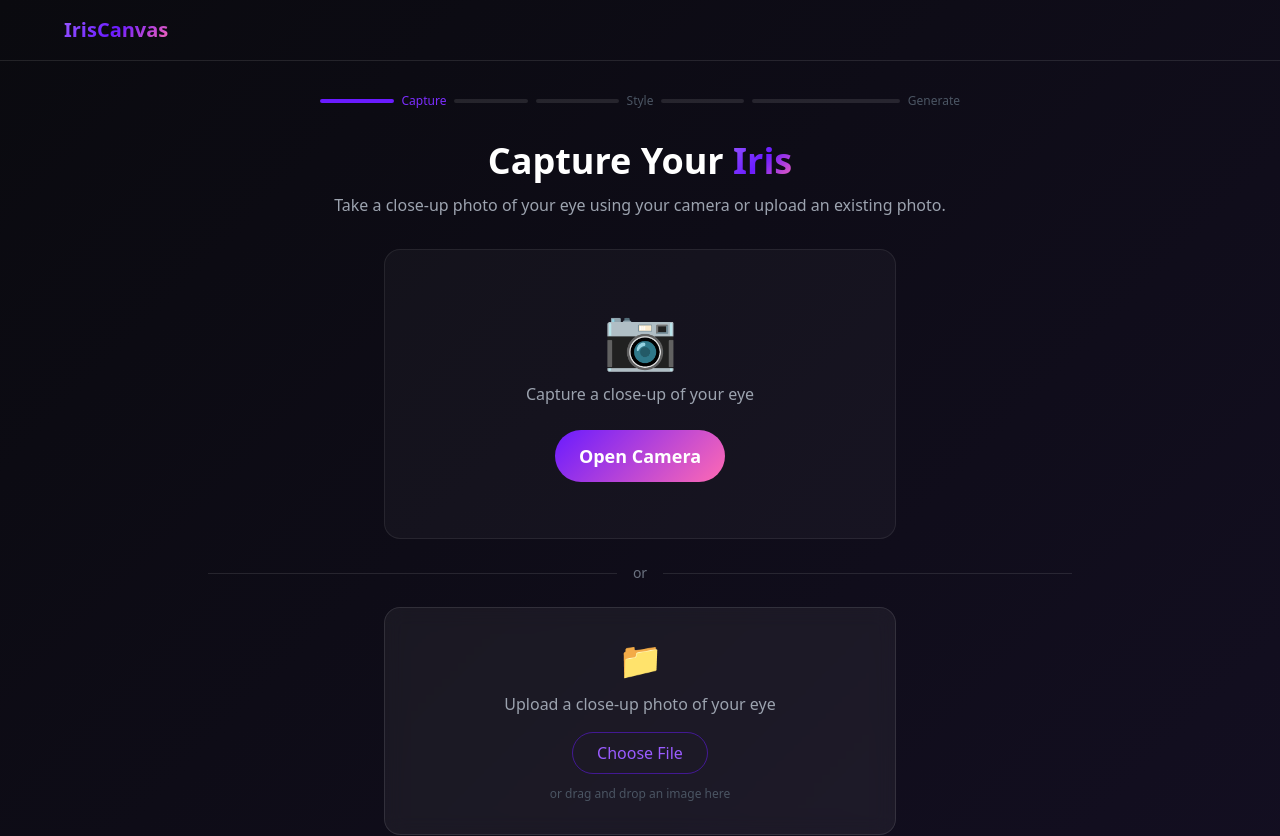
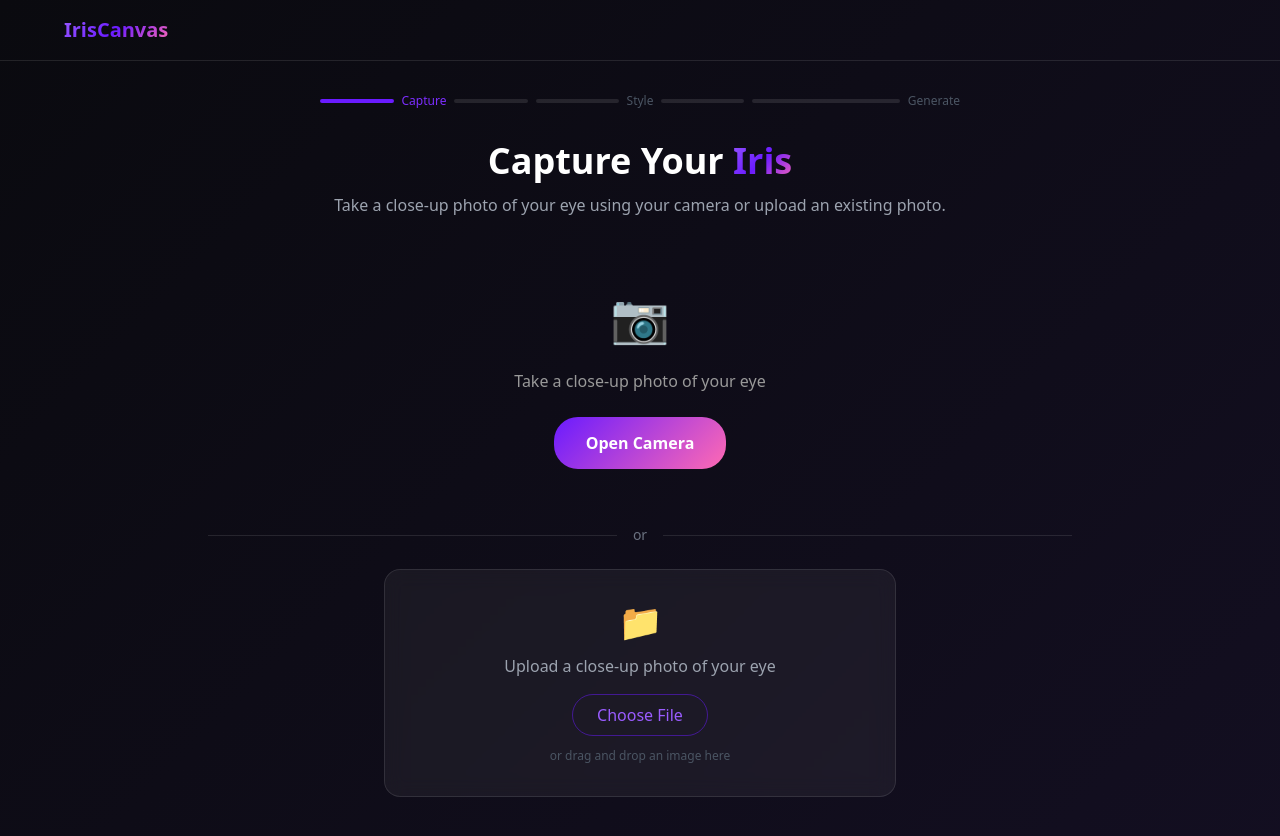
Before and after one commit to shadoprizm/iriscanvas, a Next.js app: page /capture in a window 1280 px wide. Shown: the top 836 px of the page. Built offline with nearby package versions, Linux system fonts and the light colour scheme.

Commit message:
fix: nuclear camera rewrite - video always in DOM, show/hide only, no state-driven mounting

```diff
--- a/src/components/CameraCapture.tsx
+++ b/src/components/CameraCapture.tsx
@@ -9,108 +9,137 @@ interface CameraCaptureProps {
 export default function CameraCapture({ onCapture }: CameraCaptureProps) {
   const videoRef = useRef<HTMLVideoElement>(null);
   const canvasRef = useRef<HTMLCanvasElement>(null);
-  const [streaming, setStreaming] = useState(false);
-  const [error, setError] = useState<string | null>(null);
-  const [useBackCamera, setUseBackCamera] = useState(true);
+  const [cameraActive, setCameraActive] = useState(false);
+  const [errorMsg, setErrorMsg] = useState('');
 
-  const stopStream = useCallback(() => {
-    const video = videoRef.current;
-    if (video?.srcObject) {
-      (video.srcObject as MediaStream).getTracks().forEach(t => t.stop());
-      video.srcObject = null;
-    }
-    setStreaming(false);
-  }, []);
-
-  const startCamera = useCallback(async (back: boolean) => {
+  const openCamera = useCallback(async () => {
     try {
-      setError(null);
-      // Stop any existing stream
-      const video = videoRef.current;
-      if (video?.srcObject) {
-        (video.srcObject as MediaStream).getTracks().forEach(t => t.stop());
-        video.srcObject = null;
-      }
-
+      setErrorMsg('');
       const stream = await navigator.mediaDevices.getUserMedia({
-        video: {
-          facingMode: back ? 'environment' : 'user',
-          width: { ideal: 1280 },
-          height: { ideal: 720 },
-        },
+        video: { facingMode: 'environment', width: { ideal: 1280 }, height: { ideal: 720 } },
         audio: false,
       });
 
-      if (!videoRef.current) {
-        stream.getTracks().forEach(t => t.stop());
-        return;
-      }
+      const v = videoRef.current;
+      if (!v) { stream.getTracks().forEach(t => t.stop()); return; }
 
-      const v = videoRef.current;
       v.srcObject = stream;
+      v.setAttribute('playsinline', 'true');
+      v.setAttribute('autoplay', 'true');
+      v.setAttribute('muted', 'true');
 
-      // iOS Safari: wait for metadata, then play
-      await new Promise<void>((resolve) => {
-        if (v.readyState >= 1) {
-          // Already loaded
-          v.play().then(resolve).catch(resolve);
-          return;
+      // Wait for video to be ready then play
+      v.onloadedmetadata = () => {
+        v.play().catch(() => {});
+        setCameraActive(true);
+      };
+      // Fallback in case onloadedmetadata already fired
+      setTimeout(() => {
+        if (!cameraActive) {
+          v.play().catch(() => {});
+          setCameraActive(true);
         }
-        v.onloadedmetadata = () => {
-          v.play().then(resolve).catch(resolve);
-        };
-        setTimeout(resolve, 4000); // Safety timeout
-      });
-
-      setStreaming(true);
-    } catch (err: any) {
-      console.error('Camera error:', err);
-      if (err?.name === 'NotAllowedError') {
-        setError('Camera permission denied. Allow camera in Safari settings and reload.');
-      } else if (err?.name === 'NotFoundError') {
-        setError('No camera found. Try uploading a photo instead.');
-      } else {
-        setError('Could not start camera. Try uploading a photo instead.');
-      }
-      setStreaming(false);
+      }, 2000);
+    } catch (e: any) {
+      setErrorMsg(e.name === 'NotAllowedError'
+        ? 'Please allow camera access and reload'
+        : 'Camera not available — try uploading a photo');
     }
   }, []);
 
-  const capturePhoto = useCallback(() => {
-    const video = videoRef.current;
-    const canvas = canvasRef.current;
-    if (!video || !canvas || video.videoWidth === 0) return;
+  const takePhoto = useCallback(() => {
+    const v = videoRef.current;
+    const c = canvasRef.current;
+    if (!v || !c || v.videoWidth === 0) return;
+    c.width = v.videoWidth;
+    c.height = v.videoHeight;
+    c.getContext('2d')!.drawImage(v, 0, 0);
+    const data = c.toDataURL('image/jpeg', 0.9);
+    // Stop camera
+    (v.srcObject as MediaStream)?.getTracks().forEach(t => t.stop());
+    v.srcObject = null;
+    setCameraActive(false);
+    onCapture(data);
+  }, [onCapture]);
 
-    canvas.width = video.videoWidth;
-    canvas.height = video.videoHeight;
-    const ctx = canvas.getContext('2d')!;
-    ctx.drawImage(video, 0, 0);
-    const dataUrl = canvas.toDataURL('image/jpeg', 0.92);
-    stopStream();
-    onCapture(dataUrl);
-  }, [onCapture, stopStream]);
-
-  const handleFlip = useCallback(async () => {
-    const next = !useBackCamera;
-    setUseBackCamera(next);
-    setStreaming(false);
-    // Small delay to let state settle, then start new camera
-    setTimeout(() => startCamera(next), 200);
-  }, [useBackCamera, startCamera]);
+  const closeCamera = useCallback(() => {
+    const v = videoRef.current;
+    if (v?.srcObject) {
+      (v.srcObject as MediaStream).getTracks().forEach(t => t.stop());
+      v.srcObject = null;
+    }
+    setCameraActive(false);
+  }, []);
 
   return (
-    <div className="rounded-2xl p-6 max-w-lg mx-auto" style={{ background: 'rgba(255,255,255,0.03)', border: '1px solid rgba(255,255,255,0.08)' }}>
+    <div style={{ textAlign: 'center' }}>
       <canvas ref={canvasRef} style={{ display: 'none' }} />
 
-      {/* Pre-capture UI */}
-      {!streaming && !error && (
-        <div className="text-center py-8">
-          <div className="text-6xl mb-4">📷</div>
-          <p className="text-gray-400 mb-6">Capture a close-up of your eye</p>
+      {/* Video is ALWAYS in the DOM - just hidden/shown */}
+      <div style={{ display: cameraActive ? 'block' : 'none', marginBottom: '16px' }}>
+        <video
+          ref={videoRef}
+          playsInline
+          autoPlay
+          muted
+          style={{
+            width: '100%',
+            maxWidth: '500px',
+            borderRadius: '12px',
+            display: 'block',
+            margin: '0 auto',
+            background: '#000',
+          }}
+        />
+        <div style={{ marginTop: '16px', display: 'flex', gap: '12px', justifyContent: 'center' }}>
           <button
-            onClick={() => startCamera(useBackCamera)}
-            className="px-6 py-3 rounded-full text-white font-semibold text-lg active:scale-95 transition-transform"
-            style={{ background: 'linear-gradient(135deg, #6a1bff, #ff6ab3)' }}
+            onClick={takePhoto}
+            style={{
+              padding: '12px 32px',
+              borderRadius: '24px',
+              background: 'linear-gradient(135deg, #6a1bff, #ff6ab3)',
+              color: '#fff',
+              fontWeight: 600,
+              fontSize: '16px',
+              border: 'none',
+              WebkitAppearance: 'none',
+            }}
+          >
+            📸 Capture
+          </button>
+          <button
+            onClick={closeCamera}
+            style={{
+              padding: '12px 20px',
+              borderRadius: '24px',
+              background: 'transparent',
+              color: '#999',
+              fontSize: '14px',
+              border: '1px solid rgba(255,255,255,0.2)',
+            }}
+          >
+            Cancel
+          </button>
+        </div>
+      </div>
+
+      {/* Open camera button - only shown when camera is off */}
+      {!cameraActive && !errorMsg && (
+        <div style={{ padding: '32px 0' }}>
+          <div style={{ fontSize: '48px', marginBottom: '16px' }}>📷</div>
+          <p style={{ color: '#999', marginBottom: '24px' }}>Take a close-up photo of your eye</p>
+          <button
+            onClick={openCamera}
+            style={{
+              padding: '14px 32px',
+              borderRadius: '24px',
+              background: 'linear-gradient(135deg, #6a1bff, #ff6ab3)',
+              color: '#fff',
+              fontWeight: 600,
+              fontSize: '16px',
+              border: 'none',
+              WebkitAppearance: 'none',
+            }}
           >
             Open Camera
           </button>
@@ -118,103 +147,22 @@ export default function CameraCapture({ onCapture }: CameraCaptureProps) {
       )}
 
       {/* Error */}
-      {error && (
-        <div className="text-center py-6">
-          <p className="text-red-400 text-sm mb-4">{error}</p>
-          <div className="flex gap-3 justify-center">
-            <button
-              onClick={() => startCamera(useBackCamera)}
-              className="px-4 py-2 text-sm rounded-full text-white"
-              style={{ background: 'linear-gradient(135deg, #6a1bff, #ff6ab3)' }}
-            >
-              Try Again
-            </button>
-          </div>
-        </div>
-      )}
-
-      {/* Live camera feed */}
-      {streaming && (
-        <div>
-          <div style={{ position: 'relative', borderRadius: '12px', overflow: 'hidden', background: '#111', minHeight: '280px' }}>
-            <video
-              ref={videoRef}
-              playsInline
-              autoPlay
-              muted
-              style={{
-                width: '100%',
-                height: '100%',
-                display: 'block',
-                objectFit: 'cover',
-                minHeight: '280px',
-                transform: useBackCamera ? 'none' : 'scaleX(-1)',
-              }}
-            />
-            {/* Eye guide circle */}
-            <div style={{
-              position: 'absolute',
-              top: '50%',
-              left: '50%',
-              transform: 'translate(-50%, -50%)',
-              width: '100px',
-              height: '100px',
-              border: '2px solid rgba(106, 27, 255, 0.6)',
-              borderRadius: '50%',
-              boxShadow: '0 0 20px rgba(106, 27, 255, 0.3)',
-              pointerEvents: 'none',
-            }} />
-          </div>
-
-          {/* Capture controls */}
-          <div style={{ display: 'flex', gap: '12px', justifyContent: 'center', marginTop: '16px', flexWrap: 'wrap', alignItems: 'center' }}>
-            <button
-              onClick={handleFlip}
-              style={{
-                padding: '8px 16px',
-                borderRadius: '9999px',
-                border: '1px solid rgba(255,255,255,0.2)',
-                color: '#d1d5db',
-                background: 'transparent',
-                fontSize: '14px',
-                minWidth: '60px',
-              }}
-            >
-              🔄
-            </button>
-            <button
-              onClick={capturePhoto}
-              style={{
-                padding: '12px 32px',
-                borderRadius: '9999px',
-                background: 'linear-gradient(135deg, #6a1bff, #ff6ab3)',
-                color: '#fff',
-                fontWeight: 600,
-                fontSize: '16px',
-                minWidth: '140px',
-                border: 'none',
-              }}
-            >
-              📸 Capture
-            </button>
-            <button
-              onClick={stopStream}
-              style={{
-                padding: '8px 16px',
-                borderRadius: '9999px',
-                border: '1px solid rgba(255,255,255,0.2)',
-                color: '#d1d5db',
-                background: 'transparent',
-                fontSize: '14px',
-                minWidth: '60px',
-              }}
-            >
-              ✕
-            </button>
-          </div>
-          <p style={{ textAlign: 'center', color: '#6b7280', fontSize: '12px', marginTop: '12px' }}>
-            {useBackCamera ? 'Using back camera' : 'Using front camera'} — position your eye in the circle
-          </p>
+      {errorMsg && (
+        <div style={{ padding: '24px 0' }}>
+          <p style={{ color: '#f87171', fontSize: '14px', marginBottom: '16px' }}>{errorMsg}</p>
+          <button
+            onClick={openCamera}
+            style={{
+              padding: '10px 24px',
+              borderRadius: '24px',
+              background: 'linear-gradient(135deg, #6a1bff, #ff6ab3)',
+              color: '#fff',
+              border: 'none',
+              fontSize: '14px',
+            }}
+          >
+            Try Again
+          </button>
         </div>
       )}
     </div>
```
